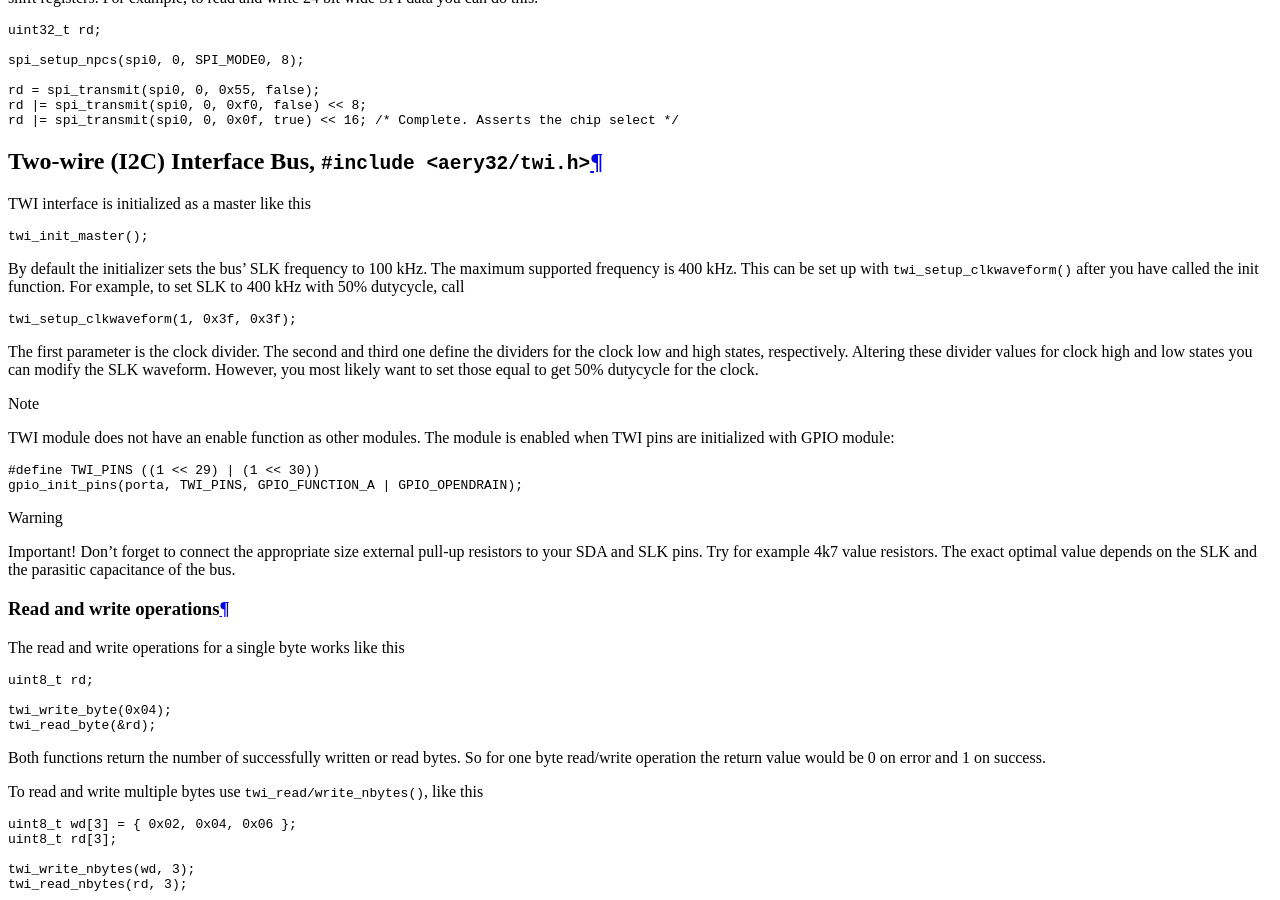
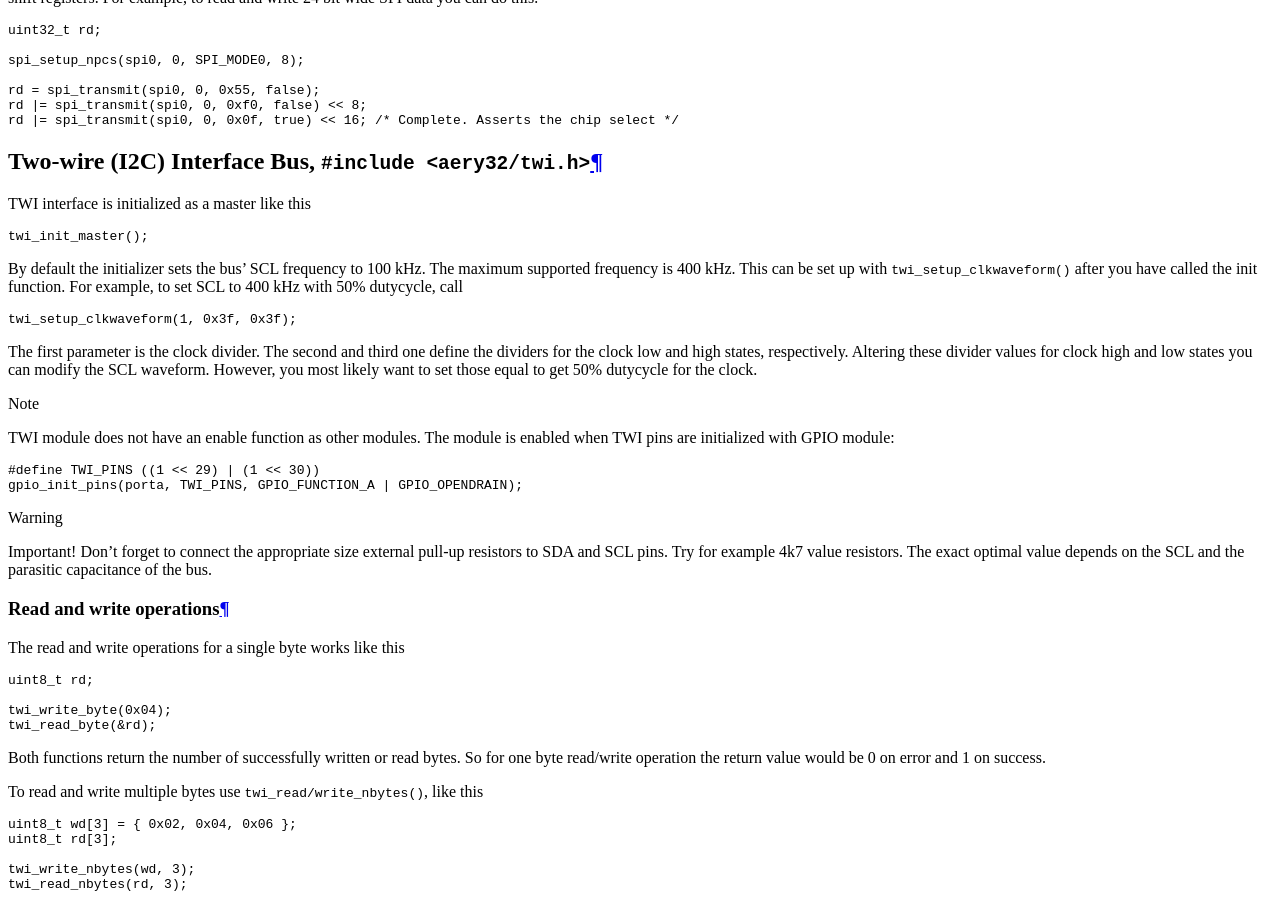
Before and after one commit to aery32/aery32-refguide, a Sphinx documentation site: the page built from source/module_functions.rst, in a window 1280 px wide and 900 px high, scrolled down 11523 px. Built offline with Sphinx 7.4.7, drawn with Linux system fonts in a browser that asks for light colours.

Commit message:
Fix TWI SCL

```diff
--- a/source/module_functions.rst
+++ b/source/module_functions.rst
@@ -789,13 +789,13 @@ TWI interface is initialized as a master like this
 
     twi_init_master();
 
-By default the initializer sets the bus' SLK frequency to 100 kHz. The maximum supported frequency is 400 kHz. This can be set up with ``twi_setup_clkwaveform()`` after you have called the init function. For example, to set SLK to 400 kHz with 50% dutycycle, call
+By default the initializer sets the bus' SCL frequency to 100 kHz. The maximum supported frequency is 400 kHz. This can be set up with ``twi_setup_clkwaveform()`` after you have called the init function. For example, to set SCL to 400 kHz with 50% dutycycle, call
 
 .. code-block:: c++
 
     twi_setup_clkwaveform(1, 0x3f, 0x3f);
 
-The first parameter is the clock divider. The second and third one define the dividers for the clock low and high states, respectively. Altering these divider values for clock high and low states you can modify the SLK waveform. However, you most likely want to set those equal to get 50% dutycycle for the clock.
+The first parameter is the clock divider. The second and third one define the dividers for the clock low and high states, respectively. Altering these divider values for clock high and low states you can modify the SCL waveform. However, you most likely want to set those equal to get 50% dutycycle for the clock.
 
 .. note::
 
@@ -808,7 +808,7 @@ The first parameter is the clock divider. The second and third one define the di
 
 .. warning::
 
-    Important! Don't forget to connect the appropriate size external pull-up resistors to your SDA and SLK pins. Try for example 4k7 value resistors. The exact optimal value depends on the SLK and the parasitic capacitance of the bus.
+    Important! Don't forget to connect the appropriate size external pull-up resistors to SDA and SCL pins. Try for example 4k7 value resistors. The exact optimal value depends on the SCL and the parasitic capacitance of the bus.
 
 Read and write operations
 '''''''''''''''''''''''''
```
